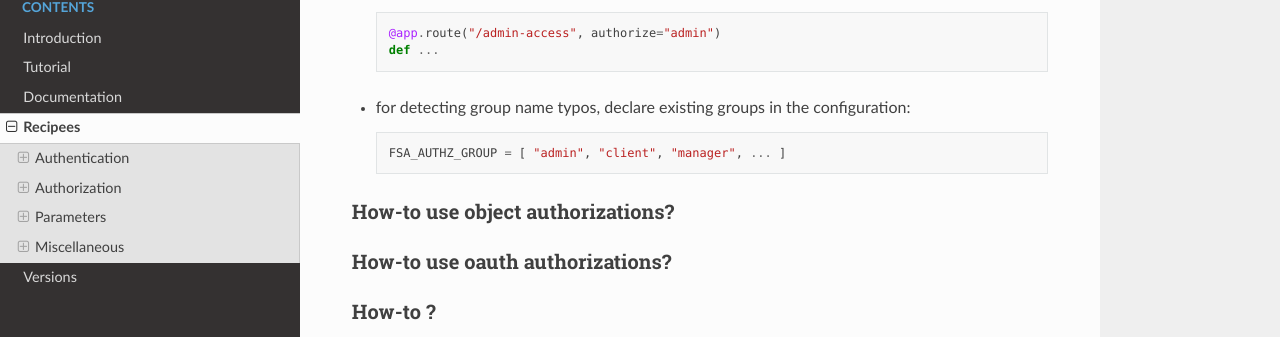
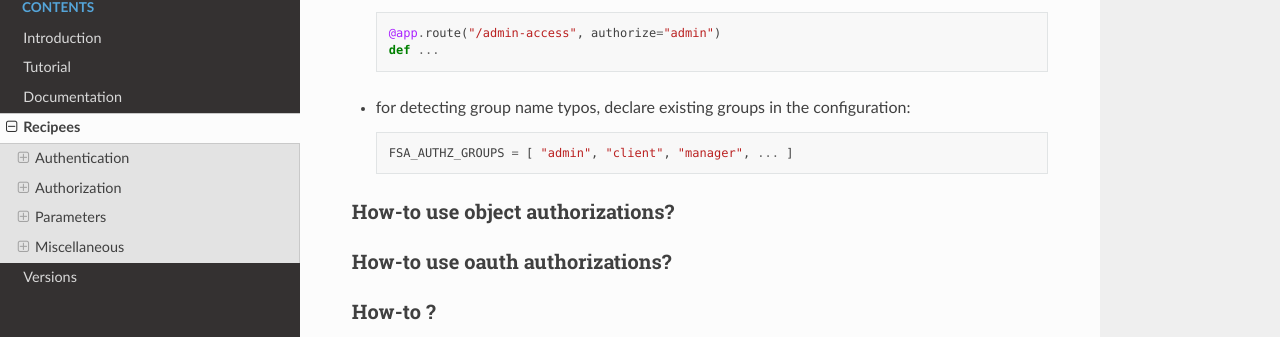
Before and after one commit to zx80/flask-simple-auth, a Sphinx documentation site: the page built from docs/RECIPEES.md, in a window 1280 px wide and 900 px high, scrolled down 3780 px. Shown: the part 114-451 px from the top of the window. Built offline with Sphinx 7.4.7 and the Read the Docs theme 2.0.0, drawn with Linux system fonts in a browser that asks for light colours; pages that are not in the unit, such as notebooks, are missing from menus.

Commit message:
fix typos…

````diff
--- a/docs/RECIPEES.md
+++ b/docs/RECIPEES.md
@@ -177,7 +177,7 @@ For that, you must:
   ```
 - for detecting group name typos, declare existing groups in the configuration:
   ```python
-  FSA_AUTHZ_GROUP = [ "admin", "client", "manager", ... ]
+  FSA_AUTHZ_GROUPS = [ "admin", "client", "manager", ... ]
   ```
 
 ### How-to use object authorizations?
````
Also changed, not shown: docs/TUTORIAL.md (+1 -1 lines).
